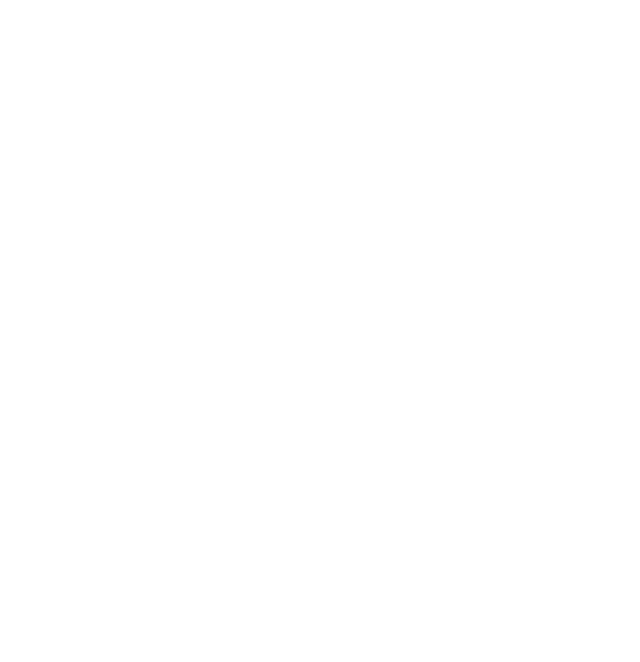
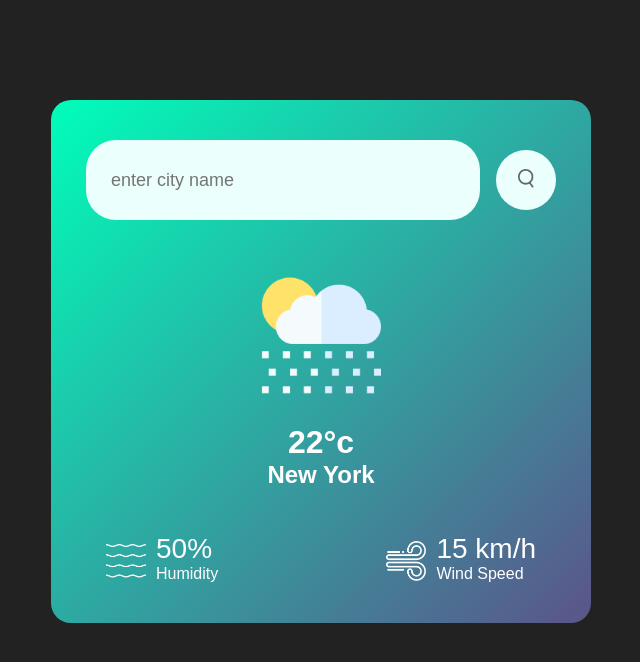
Before and after one commit to JuaniGianfelice/weather-app, a plain HTML site: page index.html in a window 1280 px wide. Shown: the whole page, without its empty margins (319-959 px from the left). Drawn offline with Linux system fonts and the light colour scheme.

Commit message:
html y css basico

```diff
--- a/index.html
+++ b/index.html
@@ -5,8 +5,36 @@
     <meta http-equiv="X-UA-Compatible" content="IE=edge">
     <meta name="viewport" content="width=device-width, initial-scale=1.0">
     <title>Weather App</title>
+    <link rel="stylesheet" href="style.css">
 </head>
 <body>
+    <div class="card">
+        <div class="search">
+            <input type="text" placeholder="enter city name" spellcheck="false">
+            <button><img src="/public/assets/search.png" alt="."></button>
+        </div>
+        <div>
+            <img src="/public/assets/rain.png" alt="." class="weather-icon">
+            <h1 class="temp">22°c</h1>
+            <h2 class="city">New York</h2>
+            <div class="details">
+                <div class="col">
+                    <img src="/public/assets/humidity.png" alt=".">
+                    <div>
+                        <p class="humidity">50%</p>
+                        <p>Humidity</p>
+                    </div>
+                </div>
+                <div class="col">
+                    <img src="/public/assets/wind.png" alt=".">
+                    <div>
+                        <p class="wind">15 km/h</p>
+                        <p>Wind Speed</p>
+                    </div>
+                </div>
+            </div>
+        </div>
+    </div>
 
 </body>
 </html>
--- /dev/null
+++ b/style.css
@@ -0,0 +1,94 @@
+*{
+    margin: 0;
+    padding: 0;
+    font-family: 'Poppins', sans-serif;
+}
+
+body{
+    background-color: #222;
+}
+
+.card {
+    width: 90%;
+    max-width: 470px;
+    background: linear-gradient(135deg, #00feba, #5b548a);
+    color: #fff;
+    margin: 100px auto 0;
+    border-radius: 20px;
+    padding: 40px 35px;
+    text-align: center;
+}
+
+.search{
+    width: 100%;
+    display: flex;
+    align-items: center;
+    justify-content: space-between;
+}
+
+.search input{
+    border: 0;
+    outline: 0;
+    background: #ebfffc;
+    color: #555;
+    padding: 10px 25px;
+    height: 60px;
+    border-radius: 30px;
+    flex: 1;
+    margin-right: 16px;
+    font-size: 18px;
+}
+
+.search button {
+    border: 0;
+    outline: 0;
+    background: #ebfffc;
+    border-radius: 50%;
+    width: 60px;
+    height: 60px;
+    cursor: pointer;
+}
+
+.search button img {
+    width: 16px;
+}
+
+.weather-icon {
+    width: 170px;
+    margin-top: 30px;
+}
+
+.weather h1 {
+    font-size: 80px;
+    font-weight: 500;
+}
+
+.weather h2 {
+    font-size: 45px;
+    font-weight: 400;
+    margin-top: -10px;
+}
+
+.details{
+    display: flex;
+    align-items: center;
+    justify-content: space-between;
+    padding: 0 20px;
+    margin-top: 50px;
+}
+
+.col{
+    display: flex;
+    align-items: center;
+    text-align: left;
+}
+
+.col img {
+    width: 40px;
+    margin-right: 10px;
+}
+
+.humidity, .wind{
+    font-size: 28px;
+    margin-top: -6px;
+}
```
Also changed, not shown: public/assets/clear.png (added), public/assets/clouds.png (added), public/assets/drizzle.png (added), public/assets/humidity.png (added), public/assets/mist.png (added), public/assets/rain.png (added), public/assets/search.png (added), public/assets/snow.png (added), public/assets/wind.png (added).
